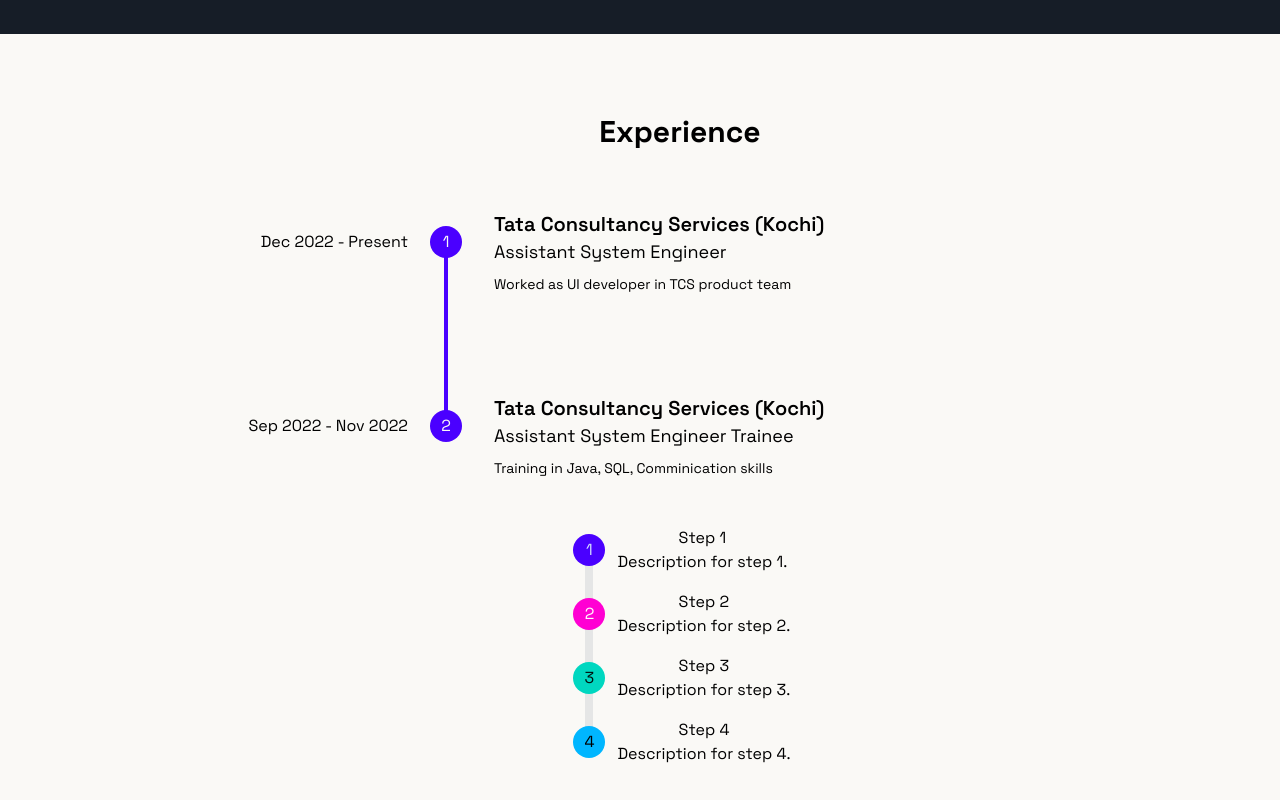
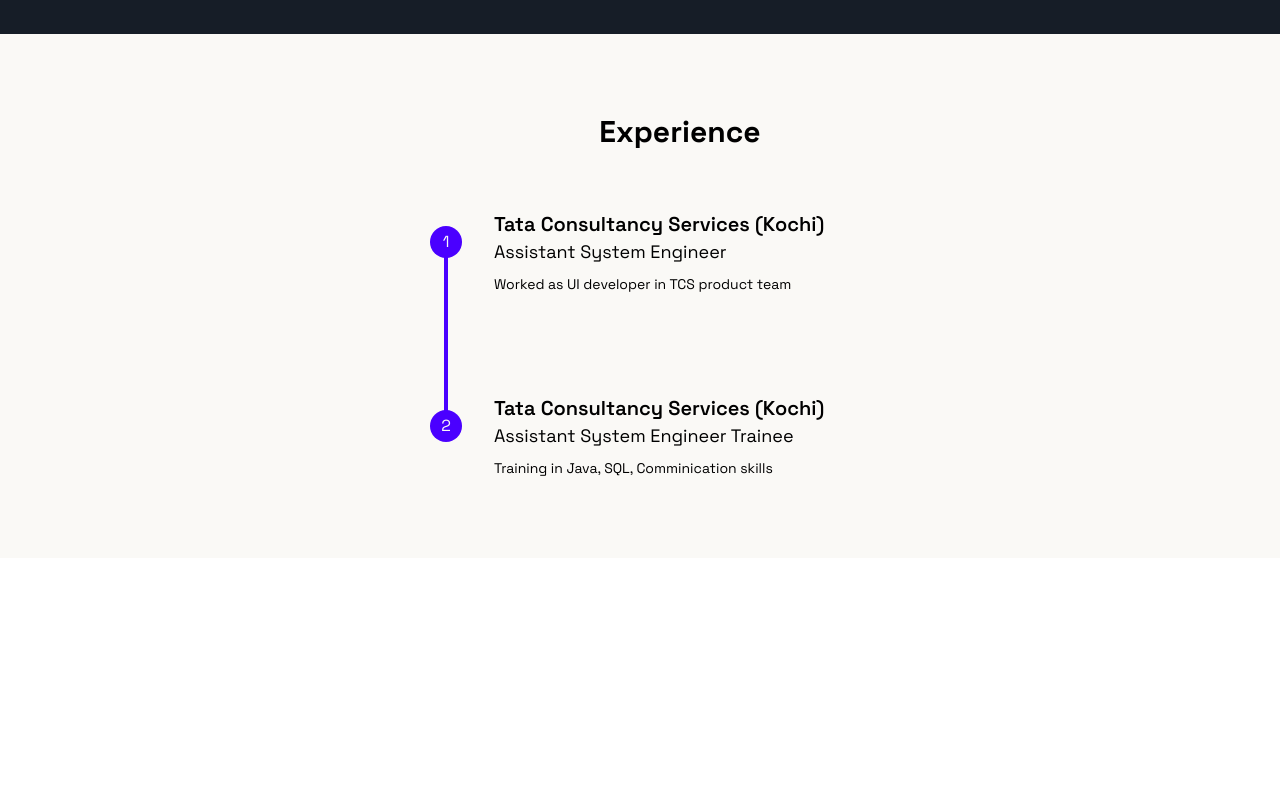
Before and after one commit to neerajram30/porfolio-website, a Next.js app: page / in a window 1280 px wide. Shown: the part 1678-2478 px from the top of the page. After the commit the page ends 2236 px from the top, so only its background shows below. Built offline with nearby package versions, Linux system fonts and the light colour scheme; no server answers.

Commit message:
feat: experience

```diff
--- a/src/components/Experience.js
+++ b/src/components/Experience.js
@@ -31,9 +31,9 @@
             key={i}
             className="w-fit md:pl-20 step step-primary after:!text-white before:!text-white before:!w-1"
           >
-            <div className="md:ml-[-210px] ml-10 absolute text-md w-48 md:text-end text-start pl-2 md:pl-0 mt-[-80px] md:mt-0">
+            {/* <div className="md:ml-[-210px] ml-10 absolute text-md w-48 md:text-end text-start pl-2 md:pl-0 mt-[-80px] md:mt-0">
               {exp.experience}
-            </div>
+            </div> */}
             <div className="flex flex-col items-start md:p-5 p-3 md:w-[500px] w-72 rounded-md shadow-cards mb-5 md:mt-10 mt-20 mr-10">
               <h6 className="md:text-xl font-semibold text-start text-md">
                 {exp.company}
@@ -46,33 +46,6 @@
       </ul>
       {/* </div> */}
       {/* </div> */}
-
-      <div className="steps steps-vertical">
-      <div className="step step-primary">
-        <div className="step-content">
-          <div className="step-title">Step 1</div>
-          <div className="step-description">Description for step 1.</div>
-        </div>
-      </div>
-      <div className="step step-secondary">
-        <div className="step-content">
-          <div className="step-title">Step 2</div>
-          <div className="step-description">Description for step 2.</div>
-        </div>
-      </div>
-      <div className="step step-accent">
-        <div className="step-content">
-          <div className="step-title">Step 3</div>
-          <div className="step-description">Description for step 3.</div>
-        </div>
-      </div>
-      <div className="step step-info">
-        <div className="step-content">
-          <div className="step-title">Step 4</div>
-          <div className="step-description">Description for step 4.</div>
-        </div>
-      </div>
-    </div>
     </div>
   );
 }
```
